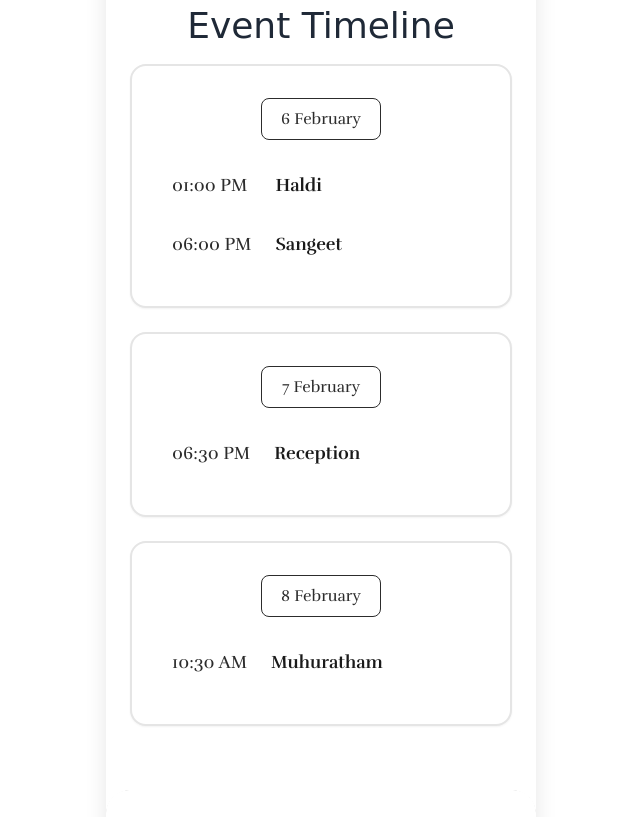
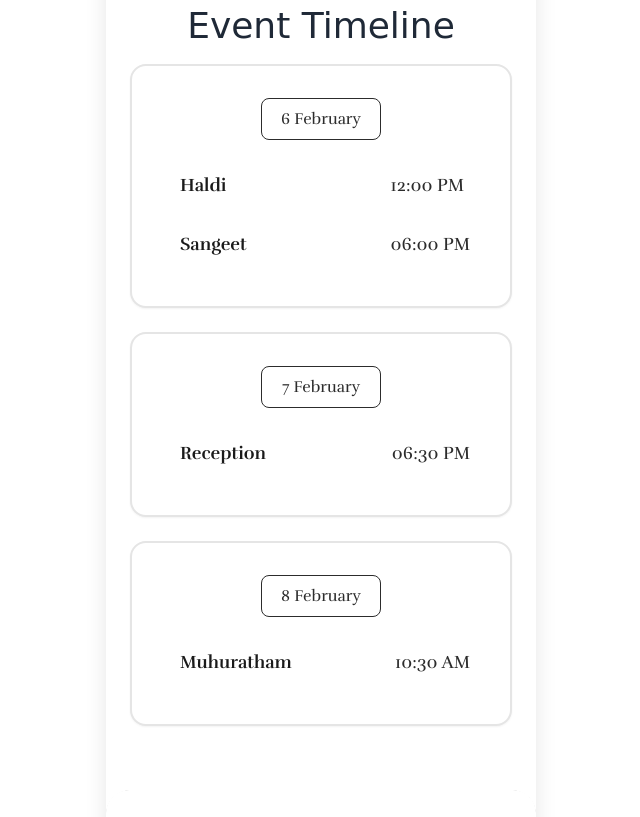
Before and after one commit to thisIsLight/wedding-invitation, a website: page index.html in a window 1280 px wide. Shown: the part 1183-2000 px from the top of the page, without its empty margins (319-959 px from the left). Drawn offline with Linux system fonts and the light colour scheme; grey boxes are pictures that could not be loaded; a web font is replaced by a local one.

Commit message:
Changeset one

```diff
--- a/index.html
+++ b/index.html
@@ -102,7 +102,7 @@
         <div class="hero-divider">
           <img src="assets/images/decorative-line.webp" alt="" class="decorative-line">
         </div>
-        <h1 id="hero-names" class="hero-names">Keerthana & Sahil</h1>
+        <h1 id="hero-names" class="hero-names">Keerthana & Sahil Rao</h1>
         <h2 class="hero-heading">We are inviting you to our wedding!</h2>
         <p class="hero-subtitle">Let's celebrate the best day of our life together!</p>
       </div>
@@ -129,13 +129,13 @@
             <table class="event-schedule">
               <tbody>
                 <tr>
-                  <td class="time">01:00 PM</td>
                   <td class="event-name">Haldi</td>
+                  <td class="time">12:00 PM</td>
                 </tr>
 
                 <tr>
+                  <td class="event-name">Sangeet</td>
                   <td class="time">06:00 PM</td>
-                  <td class="event-name">Sangeet</td>
                 </tr>
               </tbody>
             </table>
@@ -147,8 +147,8 @@
             <table class="event-schedule">
               <tbody>
                 <tr>
+                  <td class="event-name">Reception</td>
                   <td class="time">06:30 PM</td>
-                  <td class="event-name">Reception</td>
                 </tr>
               </tbody>
             </table>
@@ -160,8 +160,8 @@
             <table class="event-schedule">
               <tbody>
                 <tr>
+                  <td class="event-name">Muhuratham</td>
                   <td class="time">10:30 AM</td>
-                  <td class="event-name">Muhuratham</td>
                 </tr>
               </tbody>
             </table>
```
Also changed, not shown: 1 other file.
